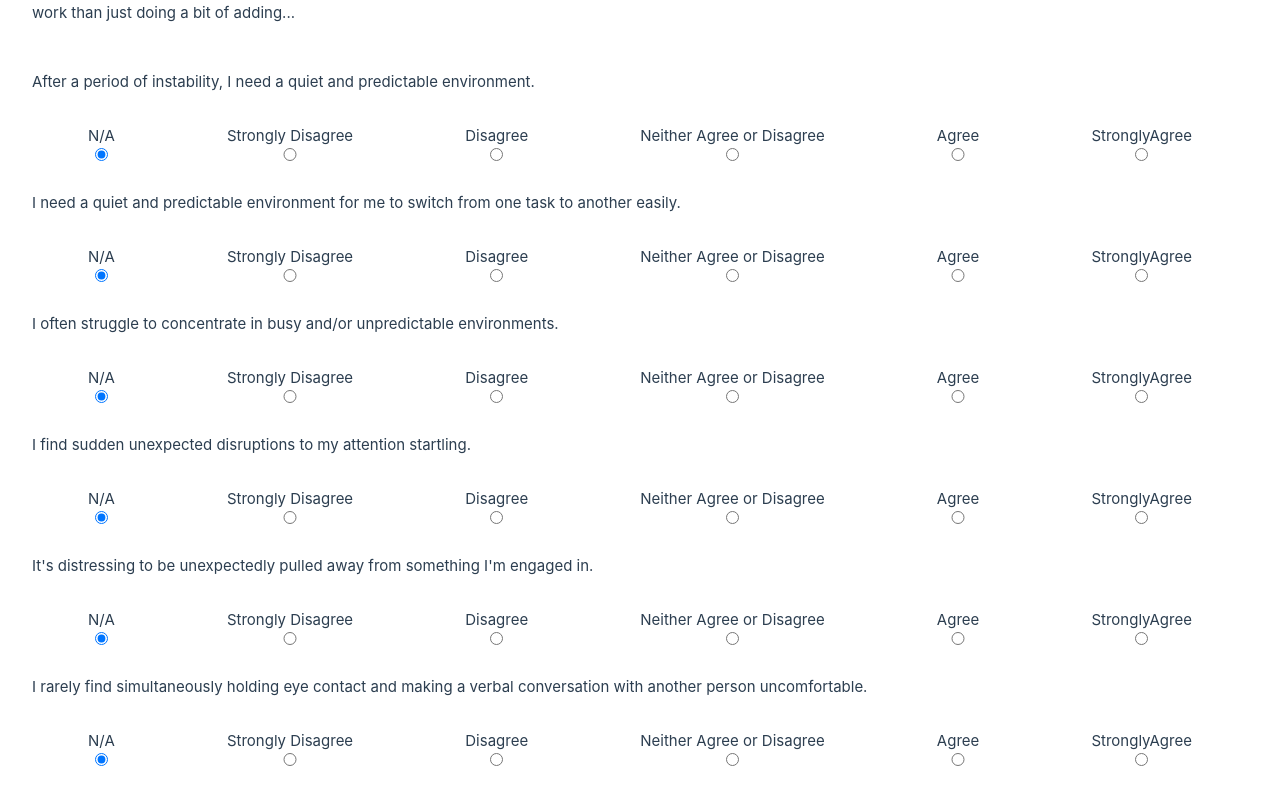
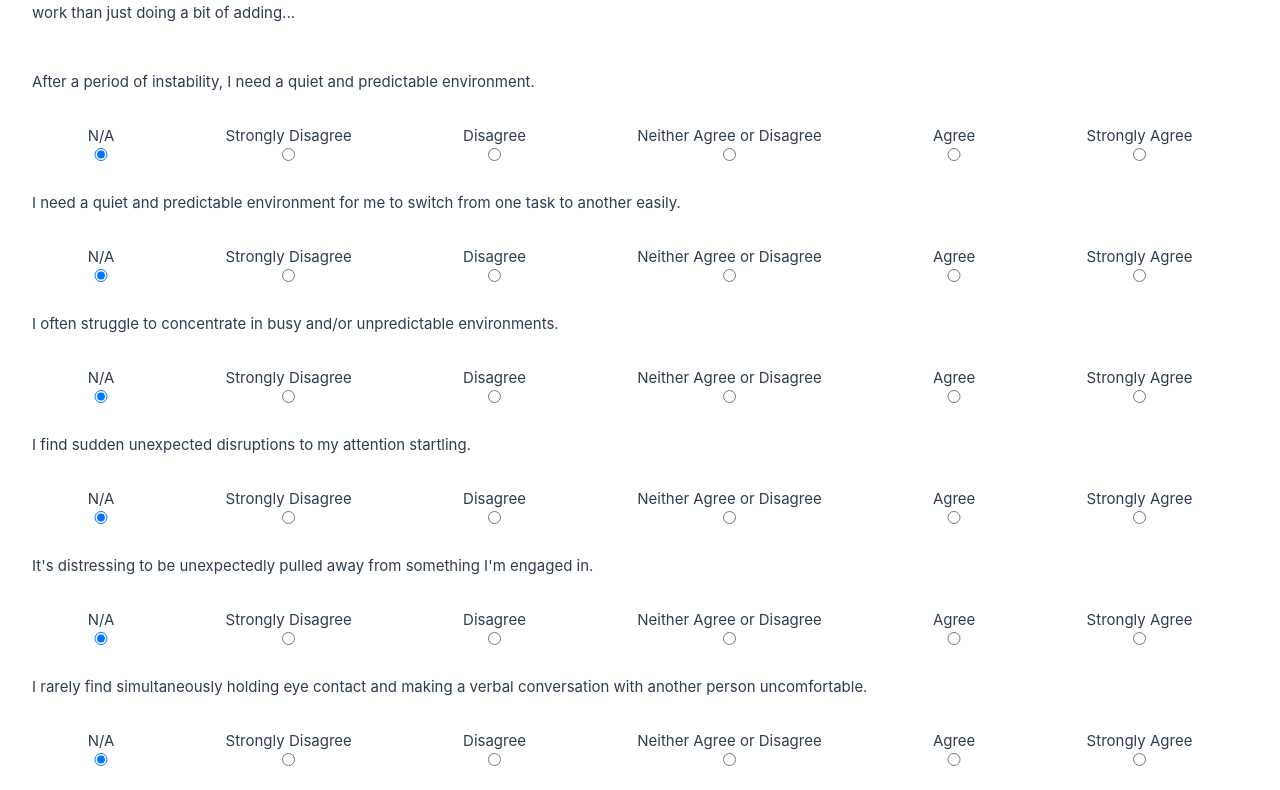
Before and after one commit to DLCIncluded/MQ, a Vue app in the folder app/: page / in a window 1280 px wide. Shown: the part 370-1160 px from the top of the page. Built offline with nearby package versions, Linux system fonts and the light colour scheme.

Commit message:
fixing typos Zachary-Harrison pointed out

```diff
--- a/app/src/App.vue
+++ b/app/src/App.vue
@@ -33,7 +33,7 @@ export default {
 				{question: "I find it difficult to engage in a task of no interest to me even if it is important. ",reverse: false, val: 0},
 				{question: "I often find engaging in stimming (e.g.,fidgeting, rocking) to be relaxing. ",reverse: false, val: 0},
 				{question: "I am usually passionate about a few topics at any one time in my life. ",reverse: false, val: 0},
-				{question: "I have trouble filtering out sounds when I am not doing something I'm focusedon. ",reverse: false, val: 0},
+				{question: "I have trouble filtering out sounds when I am not doing something I'm focused on. ",reverse: false, val: 0},
 				{question: "I usually mean what I say and no more than that.",reverse: false, val: 0},
 				{question: "I often engage in lengthy discussions on topics I find interesting even though my conversational partner(s) do not. ",reverse: false, val: 0},
 				{question: "I sometimes accidentally say something others find offensive/ rude when I am focused on a task. ",reverse: false, val: 0},
@@ -157,7 +157,7 @@ export default {
 				<p><input type="radio" :name="index" :id="'r'+index+'2'" v-model="item.val" value="2"><label :for="'r'+index+'2'">Disagree</label></p>
 				<p><input type="radio" :name="index" :id="'r'+index+'3'" v-model="item.val" value="3"><label :for="'r'+index+'3'">Neither Agree or Disagree</label></p>
 				<p><input type="radio" :name="index" :id="'r'+index+'4'" v-model="item.val" value="4"><label :for="'r'+index+'4'">Agree</label></p>
-				<p><input type="radio" :name="index" :id="'r'+index+'5'" v-model="item.val" value="5"><label :for="'r'+index+'5'">StronglyAgree</label></p>
+				<p><input type="radio" :name="index" :id="'r'+index+'5'" v-model="item.val" value="5"><label :for="'r'+index+'5'">Strongly Agree</label></p>
 			</div>
 			<div v-else class='selections'>
 				<p><input type="radio" :name="index" :id="'r'+index+'0'" v-model="item.val" value="0"><label :for="'r'+index+'0'">N/A</label></p>
@@ -165,7 +165,7 @@ export default {
 				<p><input type="radio" :name="index" :id="'r'+index+'2'" v-model="item.val" value="4"><label :for="'r'+index+'2'">Disagree</label></p>
 				<p><input type="radio" :name="index" :id="'r'+index+'3'" v-model="item.val" value="3"><label :for="'r'+index+'3'">Neither Agree or Disagree</label></p>
 				<p><input type="radio" :name="index" :id="'r'+index+'4'" v-model="item.val" value="2"><label :for="'r'+index+'4'">Agree</label></p>
-				<p><input type="radio" :name="index" :id="'r'+index+'5'" v-model="item.val" value="1"><label :for="'r'+index+'5'">StronglyAgree</label></p>
+				<p><input type="radio" :name="index" :id="'r'+index+'5'" v-model="item.val" value="1"><label :for="'r'+index+'5'">Strongly Agree</label></p>
 			</div>
 		</div>
 
```
